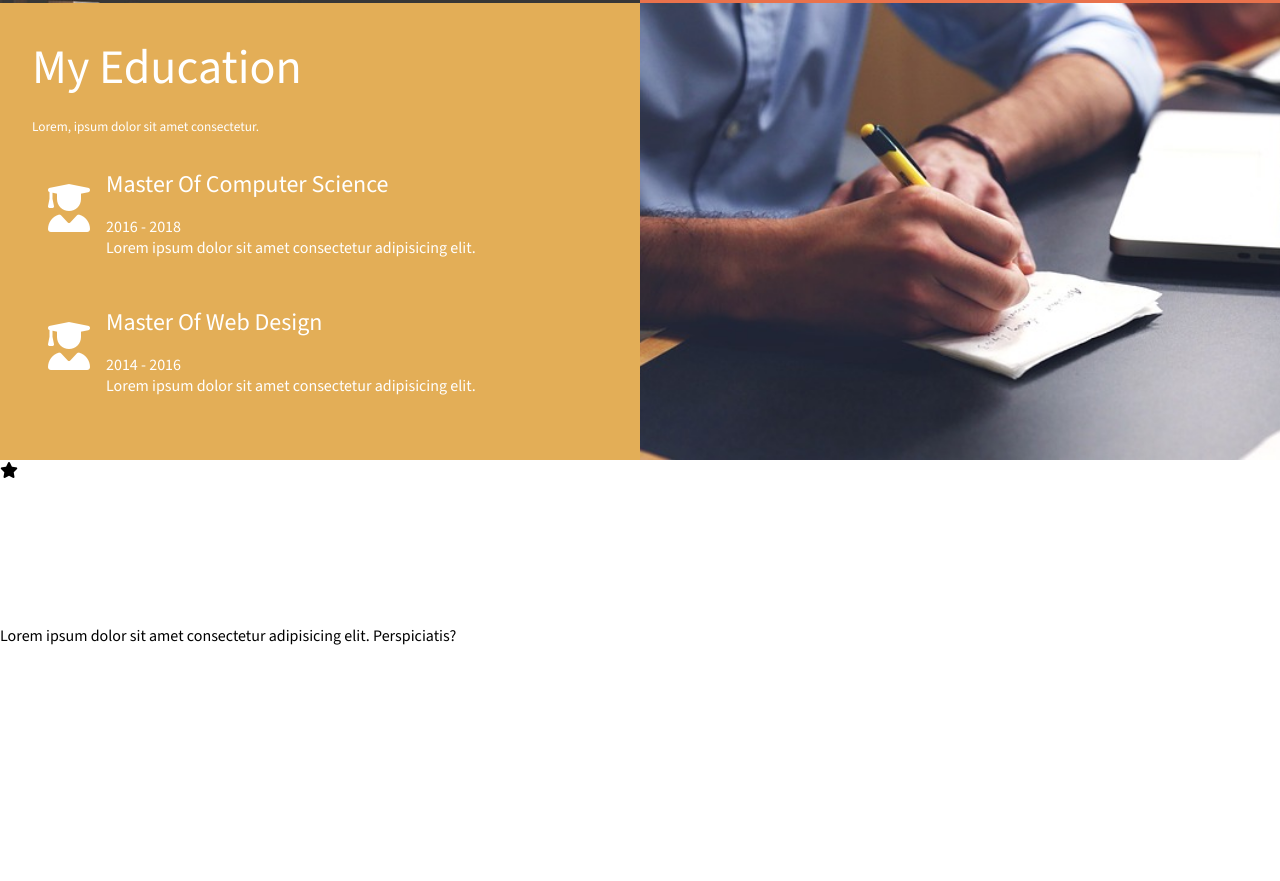
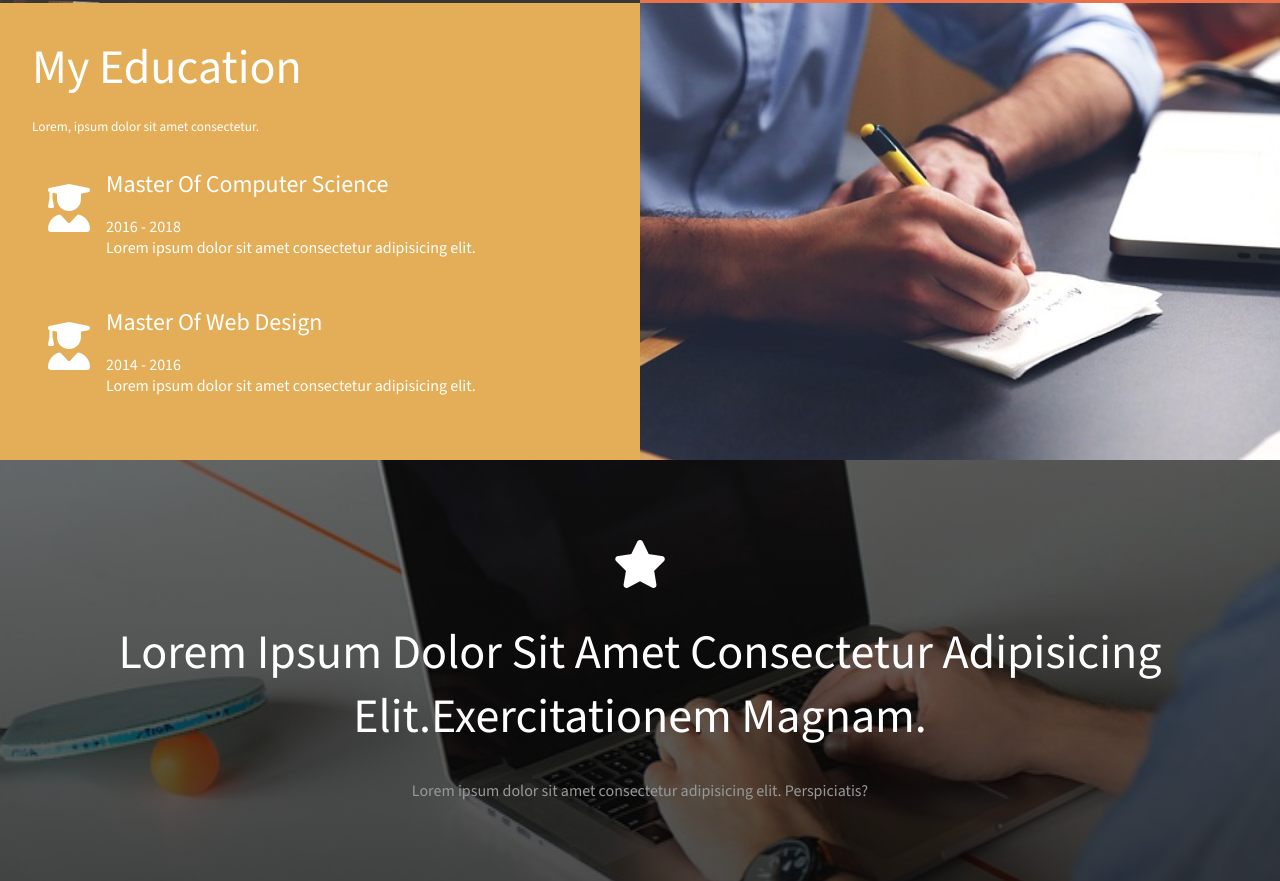
Before and after one commit to KhunMyoMyat/profile, a plain HTML site: page index.html in a window 1280 px wide. Shown: the part 2039-2920 px from the top of the page. Before the commit the page ends 2685 px from the top, so only its background shows below. Drawn offline with nearby package versions, Linux system fonts and the light colour scheme.

Commit message:
style testimonial section

```diff
--- a/css/style.css
+++ b/css/style.css
@@ -332,8 +332,30 @@ nav .menu li a:hover {
 #education .education-content .box p {
   color: var(--white);
 }
+/* experience & education end */
 
-/* experience & education end */
+/* testimonial start */
+#testimonial {
+  background: linear-gradient(rgba(0, 0, 0, 0.5), rgba(0, 0, 0, 0.7)),
+    url(../img/testi.jpg) no-repeat center center/cover;
+  padding: 5rem;
+  text-align: center;
+}
+
+#testimonial i {
+  font-size: 3rem;
+  color: var(--white);
+}
+
+#testimonial h1 {
+  text-align: center;
+  margin: 2rem 0;
+}
+
+#testimonial p {
+  color: var(--gray);
+}
+/* testimonial end */
 
 /* media query */
 @media (max-width: 1200px) {
```
